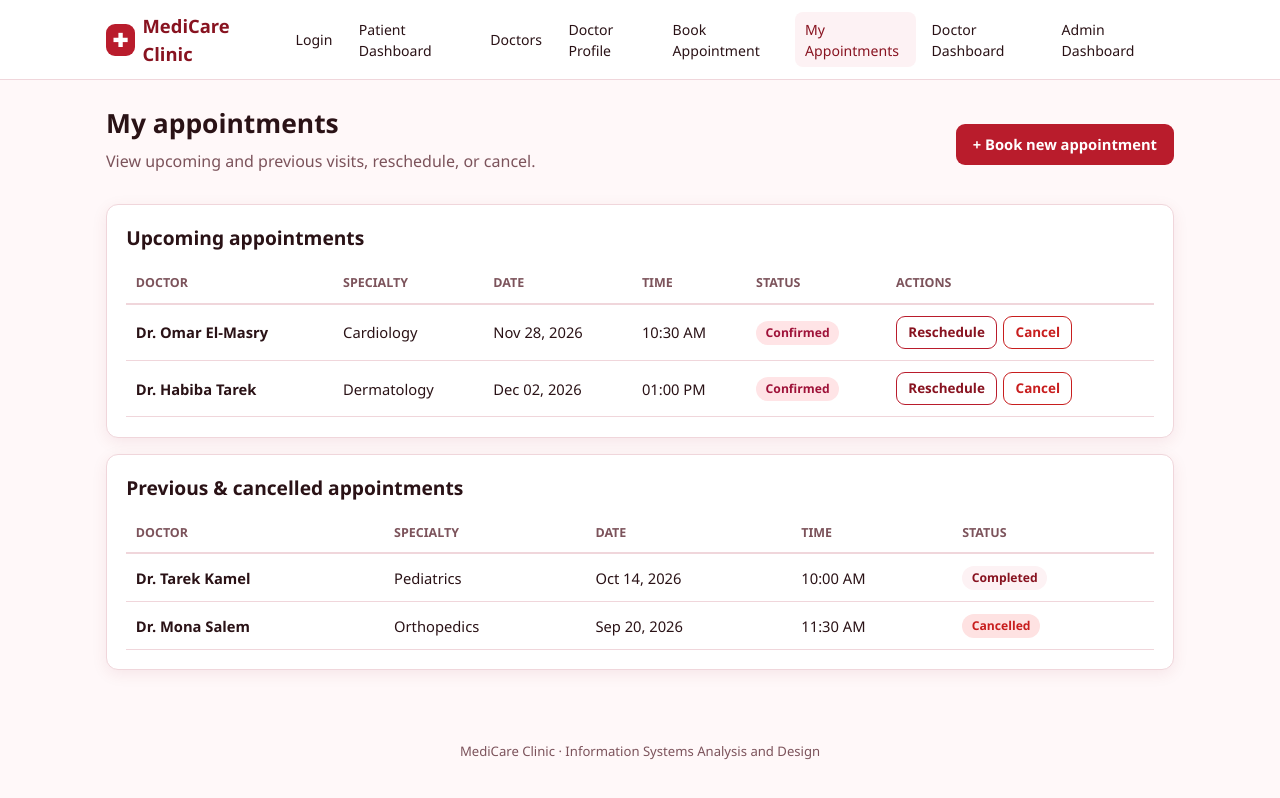
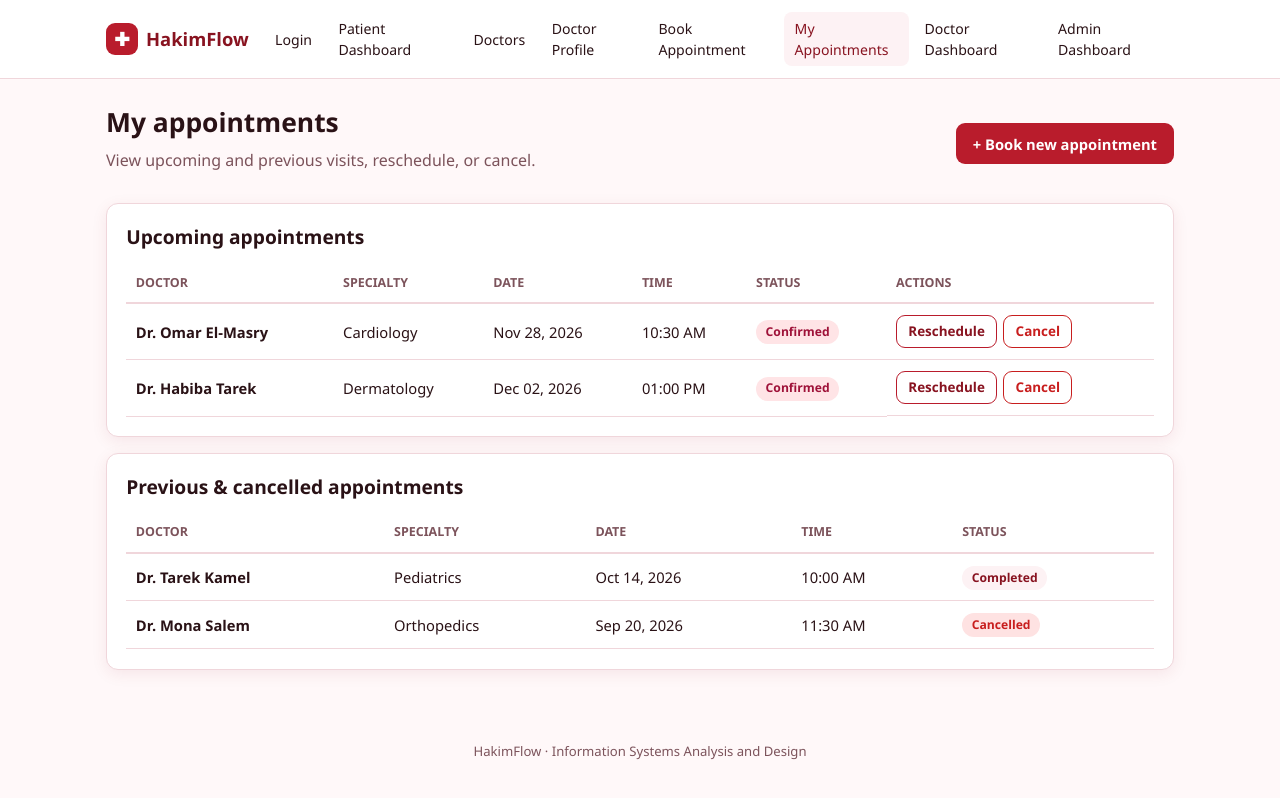
Before and after one commit to rawan-log/Clinic, a plain HTML site: page my-appointments.html in a window 1280 px wide. Drawn offline with Linux system fonts and the light colour scheme.

Commit message:
Change clinic name from MediCare to HakimFlow

```diff
--- a/my-appointments.html
+++ b/my-appointments.html
@@ -3,13 +3,13 @@
 <head>
   <meta charset="utf-8">
   <meta name="viewport" content="width=device-width, initial-scale=1">
-  <title>My Appointments - MediCare Clinic</title>
+  <title>My Appointments - HakimFlow</title>
   <link rel="stylesheet" href="style.css">
 </head>
 <body>
   <header class="navbar">
     <div class="navbar-inner">
-      <a class="brand" href="index.html"><span class="brand-logo">✚</span> MediCare Clinic</a>
+      <a class="brand" href="index.html"><span class="brand-logo">✚</span> HakimFlow</a>
       <nav class="nav-links">
         <a href="index.html">Login</a>
         <a href="patient-dashboard.html">Patient Dashboard</a>
@@ -30,7 +30,6 @@
 
     <div class="card mb">
       <h2>Upcoming appointments</h2>
-      <div class="table-wrap">
       <table>
         <thead><tr><th>Doctor</th><th>Specialty</th><th>Date</th><th>Time</th><th>Status</th><th>Actions</th></tr></thead>
         <tbody>
@@ -39,7 +38,7 @@
             <td><span class="badge badge-success">Confirmed</span></td>
             <td class="actions">
               <a class="btn btn-outline btn-sm" href="booking.html">Reschedule</a>
-                <a class="btn btn-danger-outline btn-sm" href="#cancelled">Cancel</a>
+              <a class="btn btn-danger-outline btn-sm" href="#history">Cancel</a>
             </td>
           </tr>
           <tr>
@@ -47,17 +46,15 @@
             <td><span class="badge badge-success">Confirmed</span></td>
             <td class="actions">
               <a class="btn btn-outline btn-sm" href="booking.html">Reschedule</a>
-                <a class="btn btn-danger-outline btn-sm" href="#cancelled">Cancel</a>
+              <a class="btn btn-danger-outline btn-sm" href="#history">Cancel</a>
             </td>
           </tr>
         </tbody>
       </table>
     </div>
-    </div>
 
-    <div class="card" id="cancelled">
+    <div class="card" id="history">
       <h2>Previous &amp; cancelled appointments</h2>
-      <div class="table-wrap">
       <table>
         <thead><tr><th>Doctor</th><th>Specialty</th><th>Date</th><th>Time</th><th>Status</th></tr></thead>
         <tbody>
@@ -66,8 +63,7 @@
         </tbody>
       </table>
     </div>
-    </div>
   </main>
-  <footer class="footer">MediCare Clinic · Information Systems Analysis and Design</footer>
+  <footer class="footer">HakimFlow · Information Systems Analysis and Design</footer>
 </body>
 </html>
```
Lines whose indentation alone changed are shown as unchanged.
